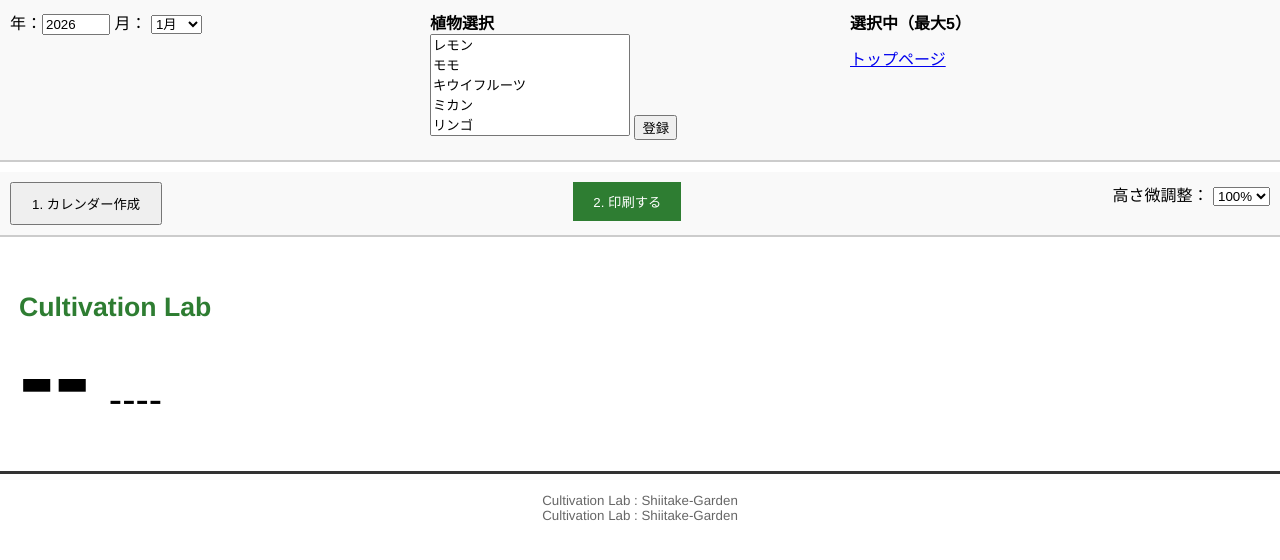
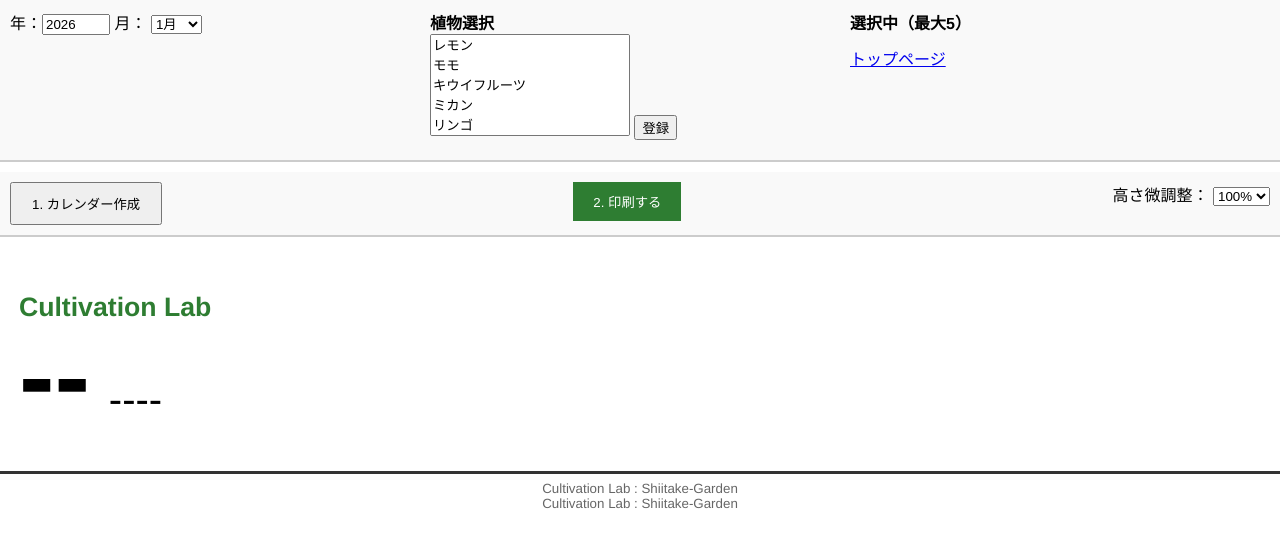
Before and after one commit to shiitake-garden/shiitake-garden.github.io, a Jekyll site: the page contents/calendar/palnt_calendar.html, which Jekyll copies as it is, in a window 1280 px wide. Shown: the top 560 px of the page. Built offline with Jekyll 4.4.1, drawn with Linux system fonts in a browser that asks for light colours.

Commit message:
Update palnt_calendar.html

```diff
--- a/contents/calendar/palnt_calendar.html
+++ b/contents/calendar/palnt_calendar.html
@@ -138,9 +138,11 @@ body {
 /* フッター */
 #footer-logo {
   text-align: center;
-  margin-top: 5mm;
+  margin-top: 2mm;
   font-size: 10pt;
   color: #666;
+  page-break-before: avoid;   /* 直前での改ページを禁止 */
+  break-before: avoid;
 }
 
 /* =========================================
```
